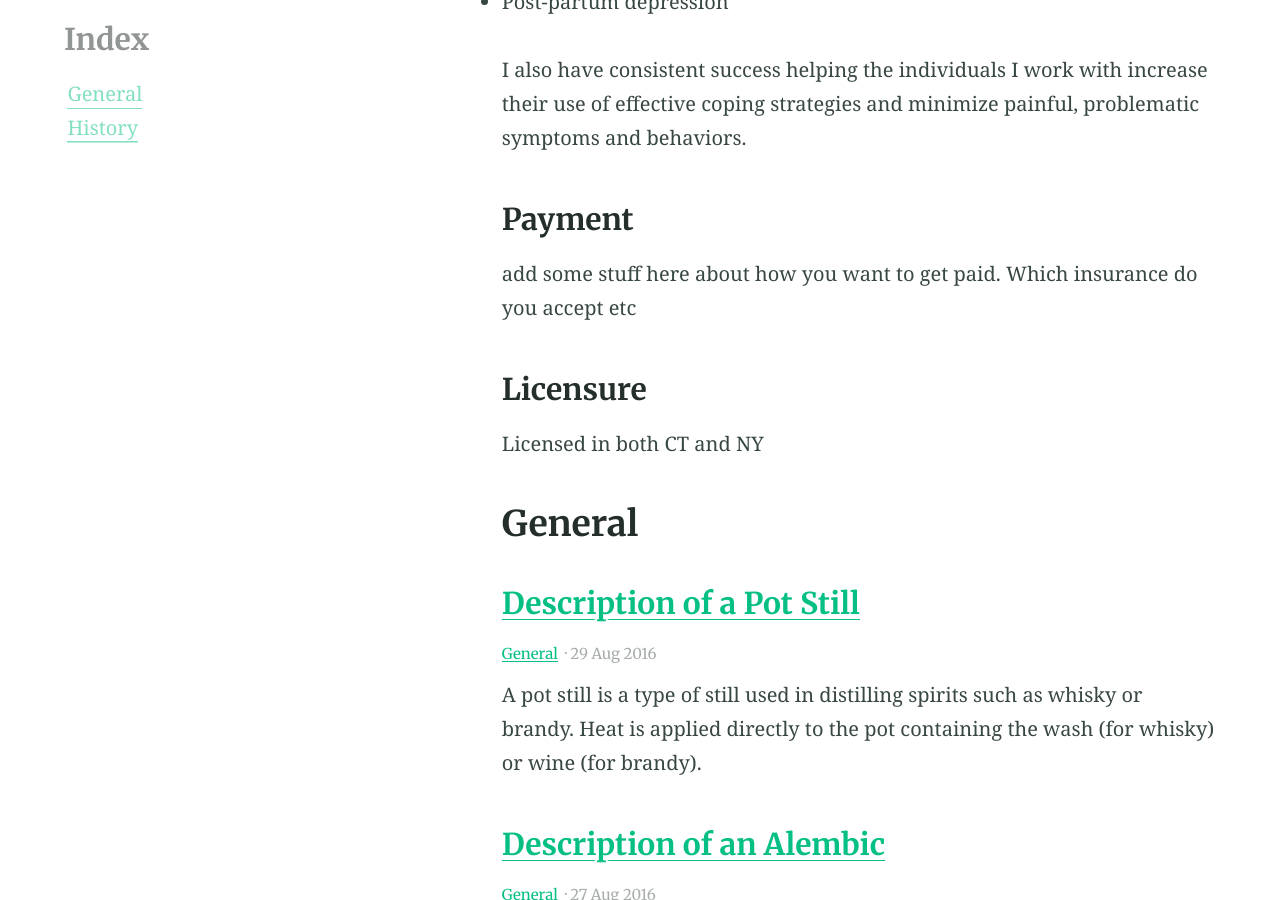
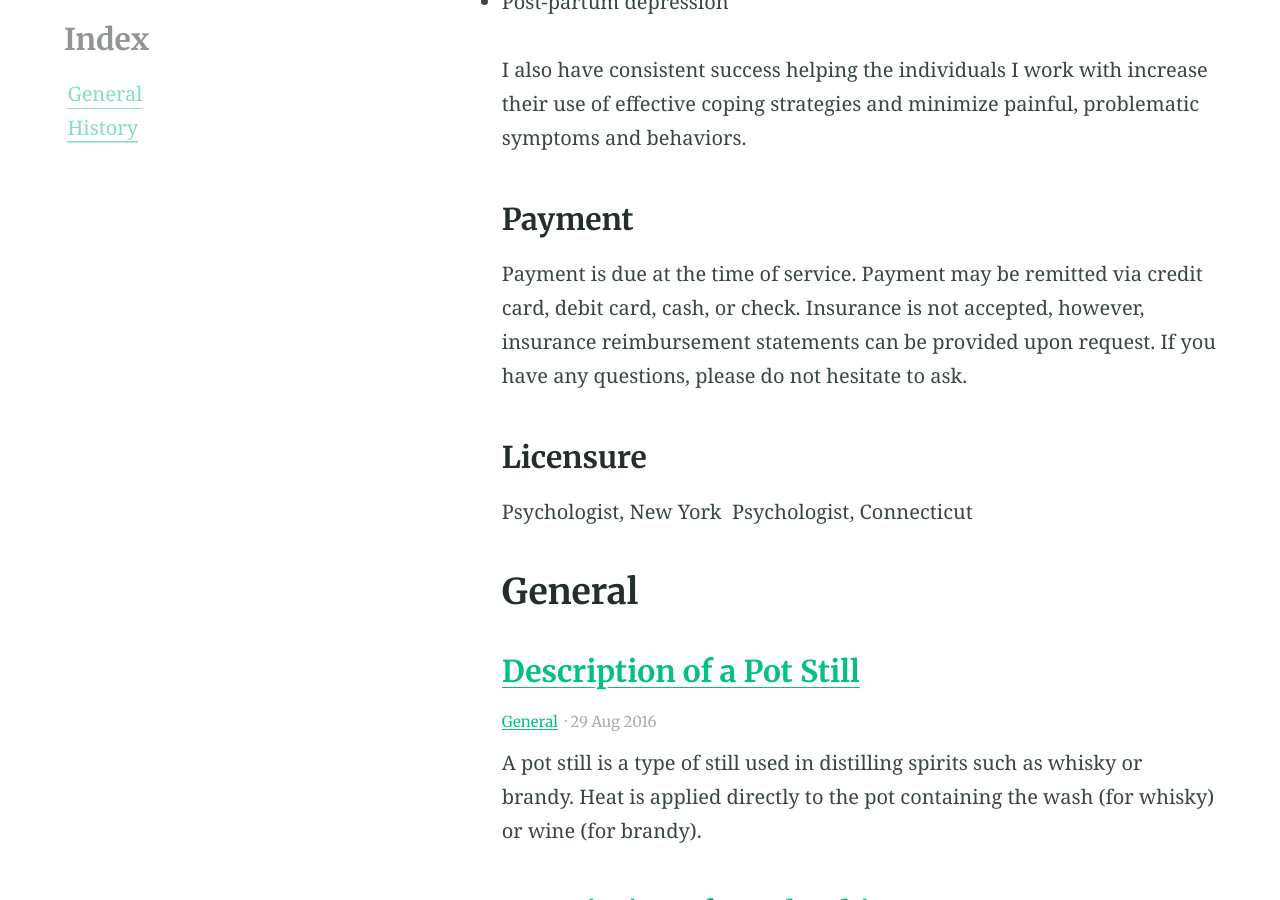
Before and after one commit to elirosen/natalie, a Jekyll site: the page built from services.md, in a window 1280 px wide and 900 px high, scrolled down 688 px. Built offline with Jekyll 4.4.1, drawn with Linux system fonts in a browser that asks for light colours.

Commit message:
Update services.md

```diff
--- a/services.md
+++ b/services.md
@@ -22,7 +22,8 @@ I specialize in treatment for mood and anxiety difficulties. My clinical experti
 I also have consistent success helping the individuals I work with increase their use of effective coping strategies and minimize painful, problematic symptoms and behaviors.
 
 ### Payment
-add some stuff here about how you want to get paid. Which insurance do you accept etc
+Payment is due at the time of service. Payment may be remitted via credit card, debit card, cash, or check. Insurance is not accepted, however, insurance reimbursement statements can be provided upon request. If you have any questions, please do not hesitate to ask.
 
 ### Licensure
-Licensed in both CT and NY
+Psychologist, New York
+Psychologist, Connecticut
```
